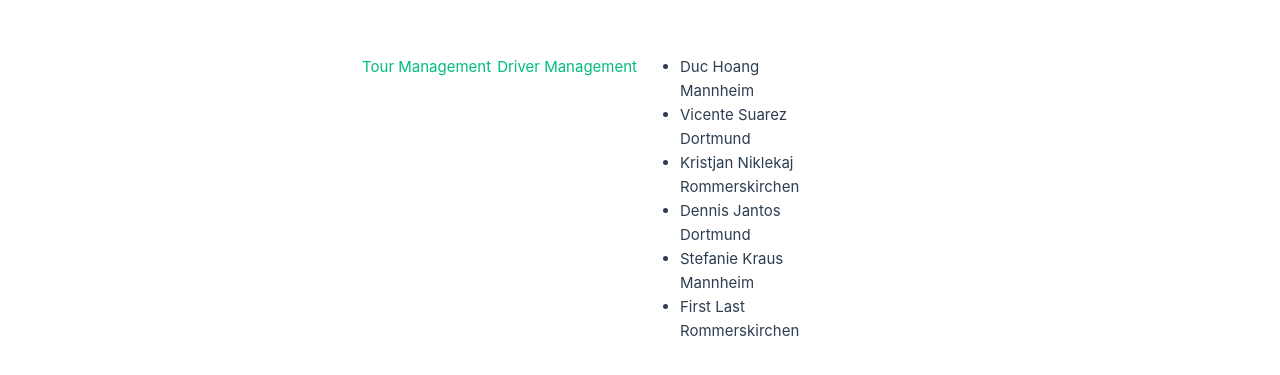
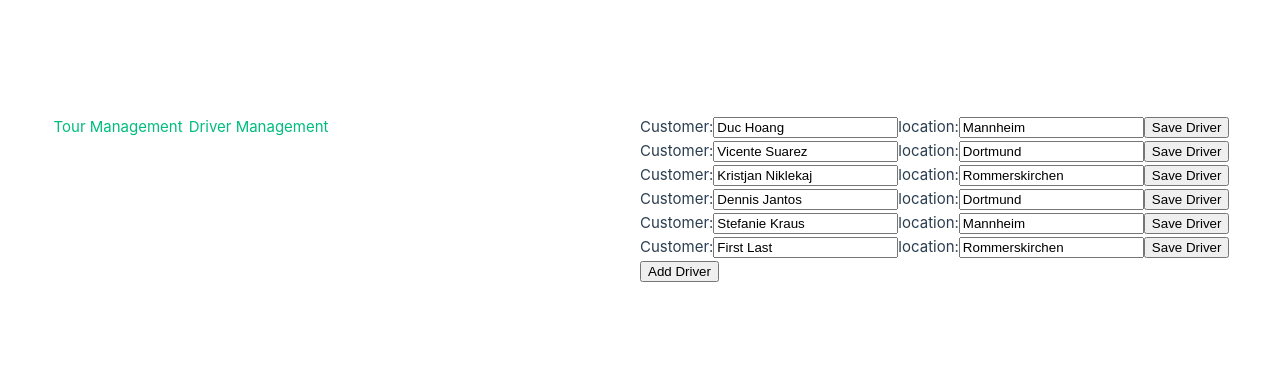
Before and after one commit to niklekaj/loadify, a Vue app: page /drivers in a window 1280 px wide. Shown: the part 201-576 px from the top of the page. Built offline with nearby package versions, Linux system fonts and the light colour scheme.

Commit message:
feat: adding/updating new driver

```diff
--- a/src/views/DriverManagement.vue
+++ b/src/views/DriverManagement.vue
@@ -6,31 +6,64 @@ import { ref, onMounted } from 'vue'
 export default {
   setup() {
       let drivers = ref<Driver[]>([])
+      const driverForms = ref<Driver[]>([]);
 
       onMounted(async () => {
           try {
-              drivers.value = await fetchDrivers();
+            drivers.value = await fetchDrivers();
+            drivers.value.forEach(driver => driverForms.value.push({
+                id: driver.id,
+                name: driver.name,
+                location: driver.location,
+            }))
           } catch (error) {
               console.error('Error fetching data:', error);
           }
       });
 
+      const addNewDriverForm = () => {
+        driverForms.value.push({
+          id: driverForms.value.length + 1,
+          name: '',
+          location: ''
+        })
+      }
+
+      const saveDriverForms = (driverFormId: number) => {
+        if(drivers.value.find(d => d.id === driverFormId)){
+          drivers.value[driverFormId] = driverForms.value[driverFormId];
+          return
+        }
+
+        drivers.value.push(driverForms.value[driverFormId - 1])
+      }
+
       return {
           drivers,
+          driverForms,
+          addNewDriverForm,
+          saveDriverForms
       }
   },
 }
 </script>
 
 <template>
-  <div class="driver">
-    <ul>
-      <li v-for="(driver, index) in drivers" :key="index">
-        <div>{{ driver.name}}</div>
-        <div>{{ driver.location}}</div>
-      </li>
-    </ul>
-  </div>
+  <section>
+      <div v-for="driverForm in driverForms" :key="driverForm.id">
+        <form @submit.prevent="saveDriverForms(driverForm.id)">
+            <label for="name">Customer:</label>
+            <input type="text" id="name" v-model="driverForm.name">
+
+            <label for="location">location:</label>
+            <input type="text" id="location" v-model="driverForm.location">
+
+            <button type="submit">Save Driver</button>
+        </form>
+      </div>
+      <button @click="addNewDriverForm()">Add Driver</button>
+
+  </section>
 </template>
 
 <style>
--- a/src/views/TourManagement.vue
+++ b/src/views/TourManagement.vue
@@ -46,7 +46,7 @@ export default {
         const allowedDriversForTour = (tourLocationFrom: string) => {
             return drivers.value.filter(driver => driver.location === tourLocationFrom)
         }
-        const saveForm = (tourFormId: number) => {
+        const saveTourForms = (tourFormId: number) => {
             tours.value[tourFormId] = tourForms.value[tourFormId];
         }
 
@@ -57,7 +57,7 @@ export default {
             deleteTourForm,
             updateTourFormDriverField,
             allowedDriversForTour,
-            saveForm
+            saveTourForms
         }
     },
 }
@@ -66,7 +66,7 @@ export default {
 <template>
   <section>
       <div v-for="(tourForm, index) in tourForms" :key="index">
-        <form @submit.prevent="saveForm(index)">
+        <form @submit.prevent="saveTourForms(index)">
             <label for="customer">Customer:</label>
             <input type="text" id="customer" v-model="tourForm.customer">
 
```
